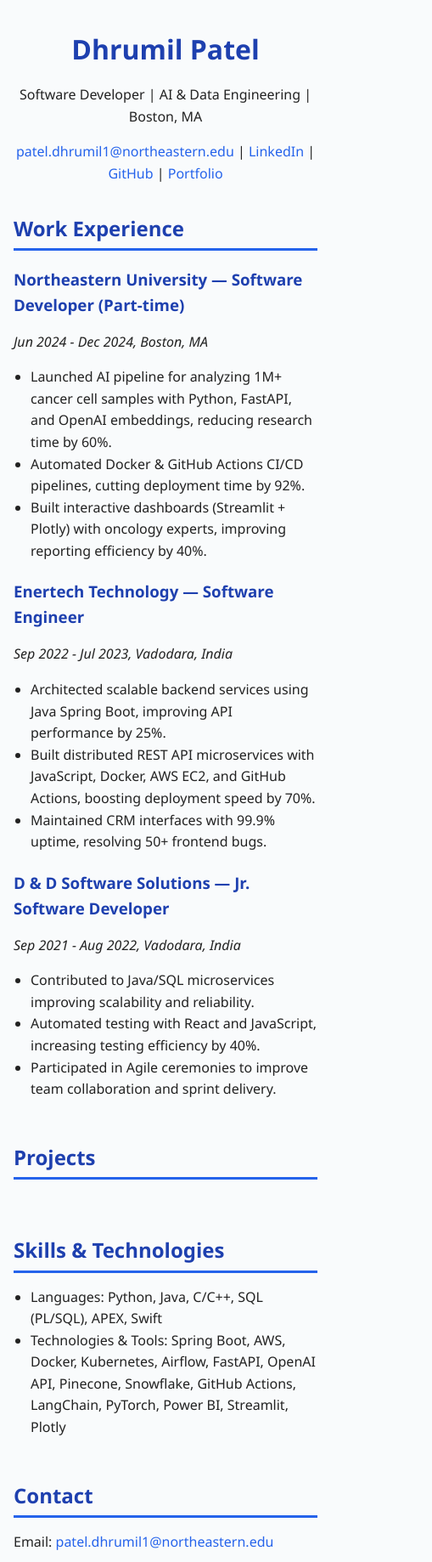
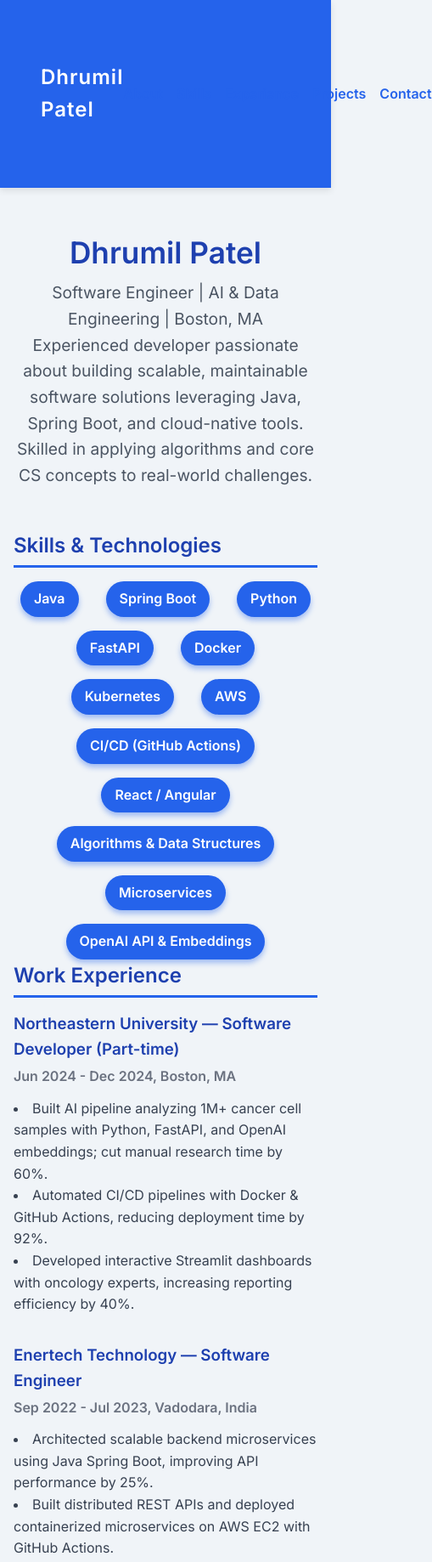
Before and after one commit to dhrumil10/dhrumil10.github.io, a plain HTML site: page index.html in a window 390 px wide. Shown: the top 1838 px of the page at 85% size, 509 px wide, since content can reach past the window. Drawn offline with Linux system fonts and the light colour scheme; no server answers.

Commit message:
Update index.html
update file

```diff
--- a/index.html
+++ b/index.html
@@ -1,190 +1,326 @@
 <!DOCTYPE html>
-<html lang="en">
+<html lang="en" >
 <head>
   <meta charset="UTF-8" />
   <meta name="viewport" content="width=device-width, initial-scale=1" />
-  <title>Dhrumil Patel - Portfolio</title>
+  <title>Dhrumil Patel | Software Engineer Portfolio</title>
   <style>
-    /* Basic Reset & Fonts */
+    /* Google Fonts */
+    @import url('https://fonts.googleapis.com/css2?family=Inter:wght@400;600&display=swap');
+
+    /* Reset & Base */
+    * {
+      box-sizing: border-box;
+      margin: 0; padding: 0;
+    }
     body {
-      margin: 0; padding: 0;
-      font-family: 'Segoe UI', Tahoma, Geneva, Verdana, sans-serif;
-      background-color: #f9fbfc;
-      color: #222;
+      font-family: 'Inter', sans-serif;
+      background: #f0f4f8;
+      color: #1a202c;
       line-height: 1.6;
+      scroll-behavior: smooth;
     }
     a {
       color: #2563eb;
       text-decoration: none;
+      transition: color 0.3s ease;
     }
     a:hover {
-      text-decoration: underline;
+      color: #1e40af;
     }
+
+    /* Header */
+    header {
+      background: #2563eb;
+      color: white;
+      padding: 1.5rem 2rem;
+      position: sticky;
+      top: 0;
+      z-index: 1000;
+      box-shadow: 0 3px 8px rgb(0 0 0 / 0.1);
+    }
+    header nav {
+      display: flex;
+      justify-content: space-between;
+      align-items: center;
+      max-width: 900px;
+      margin: 0 auto;
+    }
+    header nav .logo {
+      font-weight: 700;
+      font-size: 1.5rem;
+      letter-spacing: 1px;
+    }
+    header nav ul {
+      list-style: none;
+      display: flex;
+      gap: 1.5rem;
+    }
+    header nav ul li {
+      font-weight: 600;
+    }
+
+    /* Container */
     .container {
       max-width: 900px;
-      margin: 2rem auto;
+      margin: 3rem auto;
       padding: 0 1rem;
     }
-    h1, h2, h3 {
+
+    /* About Section */
+    #about {
+      text-align: center;
+      margin-bottom: 3rem;
+    }
+    #about h1 {
+      font-size: 3rem;
+      margin-bottom: 0.25rem;
       color: #1e40af;
-      margin-bottom: 0.5rem;
     }
-    h1 {
-      font-size: 2.5rem;
-      margin-bottom: 0;
+    #about p {
+      font-size: 1.2rem;
+      color: #4b5563;
     }
-    header {
-      text-align: center;
+
+    /* Section Titles */
+    h2 {
+      color: #1e40af;
+      margin-bottom: 1rem;
+      border-bottom: 3px solid #2563eb;
+      padding-bottom: 0.25rem;
+    }
+
+    /* Skills Section */
+    #skills ul {
+      list-style: none;
+      display: flex;
+      flex-wrap: wrap;
+      gap: 1rem 2rem;
+      justify-content: center;
+    }
+    #skills ul li {
+      background: #2563eb;
+      color: white;
+      padding: 0.5rem 1rem;
+      border-radius: 30px;
+      font-weight: 600;
+      box-shadow: 0 4px 6px rgb(37 99 235 / 0.4);
+      transition: background 0.3s ease;
+      cursor: default;
+    }
+    #skills ul li:hover {
+      background: #1e40af;
+    }
+
+    /* Experience Section */
+    .experience-item {
       margin-bottom: 2rem;
     }
-    section {
+    .experience-item h3 {
+      color: #1e40af;
+      margin-bottom: 0.25rem;
+    }
+    .experience-item em {
+      color: #6b7280;
+      font-style: normal;
+      font-weight: 600;
+      margin-bottom: 0.75rem;
+      display: block;
+    }
+    .experience-item ul {
+      list-style: disc inside;
+      color: #374151;
+    }
+
+    /* Projects Grid */
+    #projects {
       margin-bottom: 3rem;
     }
-    .section-title {
-      border-bottom: 3px solid #2563eb;
-      padding-bottom: 0.25rem;
-      margin-bottom: 1rem;
-    }
-    ul {
-      padding-left: 1.25rem;
-    }
-    .experience-item, .project-item {
-      margin-bottom: 1.25rem;
-    }
-    .project-item a {
-      font-weight: 600;
-    }
-    footer {
-      text-align: center;
-      font-size: 0.9rem;
-      color: #555;
-      margin-bottom: 2rem;
-    }
-    /* Responsive grid for projects */
     .projects-grid {
       display: grid;
       grid-template-columns: repeat(auto-fit,minmax(280px,1fr));
-      gap: 1rem;
+      gap: 1.5rem;
     }
     .project-card {
-      background: #fff;
-      padding: 1rem;
-      border-radius: 6px;
-      box-shadow: 0 2px 6px rgb(0 0 0 / 0.1);
-      transition: box-shadow 0.3s ease;
+      background: white;
+      padding: 1rem 1.25rem;
+      border-radius: 8px;
+      box-shadow: 0 2px 8px rgb(0 0 0 / 0.1);
+      transition: transform 0.3s ease, box-shadow 0.3s ease;
     }
     .project-card:hover {
-      box-shadow: 0 4px 12px rgb(0 0 0 / 0.15);
+      transform: translateY(-5px);
+      box-shadow: 0 10px 20px rgb(0 0 0 / 0.15);
     }
-    .contact-links a {
-      margin: 0 1rem;
+    .project-card a {
+      font-weight: 700;
+      font-size: 1.1rem;
+      color: #2563eb;
+      display: inline-block;
+      margin-bottom: 0.5rem;
     }
-    @media (max-width: 500px) {
-      h1 {
-        font-size: 2rem;
+    .project-card p {
+      color: #374151;
+      font-size: 0.95rem;
+      min-height: 48px;
+    }
+
+    /* Contact Section */
+    #contact p {
+      text-align: center;
+      font-size: 1.1rem;
+      margin-bottom: 0.25rem;
+      color: #374151;
+    }
+    #contact a {
+      color: #2563eb;
+      font-weight: 600;
+    }
+
+    /* Footer */
+    footer {
+      text-align: center;
+      margin: 3rem 0 2rem;
+      color: #9ca3af;
+      font-size: 0.9rem;
+    }
+
+    /* Responsive */
+    @media (max-width: 600px) {
+      #about h1 {
+        font-size: 2.2rem;
+      }
+      header nav ul {
+        gap: 1rem;
+      }
+      .projects-grid {
+        grid-template-columns: 1fr;
+      }
+      #skills ul {
+        justify-content: center;
       }
     }
   </style>
 </head>
 <body>
-  <div class="container">
-    <header>
+  <header>
+    <nav class="container">
+      <div class="logo">Dhrumil Patel</div>
+      <ul>
+        <li><a href="#about">About</a></li>
+        <li><a href="#skills">Skills</a></li>
+        <li><a href="#experience">Experience</a></li>
+        <li><a href="#projects">Projects</a></li>
+        <li><a href="#contact">Contact</a></li>
+      </ul>
+    </nav>
+  </header>
+
+  <main class="container">
+    <section id="about">
       <h1>Dhrumil Patel</h1>
-      <p>Software Developer | AI & Data Engineering | Boston, MA</p>
+      <p>Software Engineer | AI & Data Engineering | Boston, MA</p>
       <p>
-        <a href="mailto:patel.dhrumil1@northeastern.edu">patel.dhrumil1@northeastern.edu</a> |
-        <a href="https://linkedin.com/in/dhrumil-patel-1b804a179" target="_blank">LinkedIn</a> |
-        <a href="https://github.com/dhrumil10" target="_blank">GitHub</a> |
-        <a href="https://www.datascienceportfol.io/DhrumilPatel" target="_blank">Portfolio</a>
+        Experienced developer passionate about building scalable, maintainable software solutions leveraging Java, Spring Boot, and cloud-native tools. Skilled in applying algorithms and core CS concepts to real-world challenges.
       </p>
-    </header>
+    </section>
 
-    <section id="work-experience">
-      <h2 class="section-title">Work Experience</h2>
-      <div class="experience-item">
+    <section id="skills">
+      <h2>Skills & Technologies</h2>
+      <ul>
+        <li>Java</li>
+        <li>Spring Boot</li>
+        <li>Python</li>
+        <li>FastAPI</li>
+        <li>Docker</li>
+        <li>Kubernetes</li>
+        <li>AWS</li>
+        <li>CI/CD (GitHub Actions)</li>
+        <li>React / Angular</li>
+        <li>Algorithms & Data Structures</li>
+        <li>Microservices</li>
+        <li>OpenAI API & Embeddings</li>
+      </ul>
+    </section>
+
+    <section id="experience">
+      <h2>Work Experience</h2>
+
+      <article class="experience-item">
         <h3>Northeastern University — Software Developer (Part-time)</h3>
-        <p><em>Jun 2024 - Dec 2024, Boston, MA</em></p>
+        <em>Jun 2024 - Dec 2024, Boston, MA</em>
         <ul>
-          <li>Launched AI pipeline for analyzing 1M+ cancer cell samples with Python, FastAPI, and OpenAI embeddings, reducing research time by 60%.</li>
-          <li>Automated Docker & GitHub Actions CI/CD pipelines, cutting deployment time by 92%.</li>
-          <li>Built interactive dashboards (Streamlit + Plotly) with oncology experts, improving reporting efficiency by 40%.</li>
+          <li>Built AI pipeline analyzing 1M+ cancer cell samples with Python, FastAPI, and OpenAI embeddings; cut manual research time by 60%.</li>
+          <li>Automated CI/CD pipelines with Docker & GitHub Actions, reducing deployment time by 92%.</li>
+          <li>Developed interactive Streamlit dashboards with oncology experts, increasing reporting efficiency by 40%.</li>
         </ul>
-      </div>
-      <div class="experience-item">
+      </article>
+
+      <article class="experience-item">
         <h3>Enertech Technology — Software Engineer</h3>
-        <p><em>Sep 2022 - Jul 2023, Vadodara, India</em></p>
+        <em>Sep 2022 - Jul 2023, Vadodara, India</em>
         <ul>
-          <li>Architected scalable backend services using Java Spring Boot, improving API performance by 25%.</li>
-          <li>Built distributed REST API microservices with JavaScript, Docker, AWS EC2, and GitHub Actions, boosting deployment speed by 70%.</li>
-          <li>Maintained CRM interfaces with 99.9% uptime, resolving 50+ frontend bugs.</li>
+          <li>Architected scalable backend microservices using Java Spring Boot, improving API performance by 25%.</li>
+          <li>Built distributed REST APIs and deployed containerized microservices on AWS EC2 with GitHub Actions.</li>
+          <li>Maintained CRM frontend with 99.9% uptime, resolving 50+ bugs and improving stability.</li>
         </ul>
-      </div>
-      <div class="experience-item">
+      </article>
+
+      <article class="experience-item">
         <h3>D & D Software Solutions — Jr. Software Developer</h3>
-        <p><em>Sep 2021 - Aug 2022, Vadodara, India</em></p>
+        <em>Sep 2021 - Aug 2022, Vadodara, India</em>
         <ul>
-          <li>Contributed to Java/SQL microservices improving scalability and reliability.</li>
-          <li>Automated testing with React and JavaScript, increasing testing efficiency by 40%.</li>
-          <li>Participated in Agile ceremonies to improve team collaboration and sprint delivery.</li>
+          <li>Developed Java/SQL microservices improving system scalability and reliability.</li>
+          <li>Automated frontend testing with React and JavaScript, boosting efficiency by 40%.</li>
+          <li>Engaged in Agile ceremonies to improve sprint delivery and collaboration.</li>
         </ul>
+      </article>
+    </section>
+
+    <section id="projects">
+      <h2>Projects</h2>
+      <div class="projects-grid" id="projects-container">
+        <!-- Projects loaded via JS -->
       </div>
     </section>
 
-    <section id="projects">
-      <h2 class="section-title">Projects</h2>
-      <div class="projects-grid" id="projects-container">
-        <!-- Projects will be inserted here by JS -->
-      </div>
-    </section>
-
-    <section id="skills">
-      <h2 class="section-title">Skills & Technologies</h2>
-      <ul>
-        <li>Languages: Python, Java, C/C++, SQL (PL/SQL), APEX, Swift</li>
-        <li>Technologies & Tools: Spring Boot, AWS, Docker, Kubernetes, Airflow, FastAPI, OpenAI API, Pinecone, Snowflake, GitHub Actions, LangChain, PyTorch, Power BI, Streamlit, Plotly</li>
-      </ul>
-    </section>
-
     <section id="contact">
-      <h2 class="section-title">Contact</h2>
+      <h2>Contact</h2>
       <p>Email: <a href="mailto:patel.dhrumil1@northeastern.edu">patel.dhrumil1@northeastern.edu</a></p>
       <p>
         LinkedIn: <a href="https://linkedin.com/in/dhrumil-patel-1b804a179" target="_blank">linkedin.com/in/dhrumil-patel-1b804a179</a><br />
         GitHub: <a href="https://github.com/dhrumil10" target="_blank">github.com/dhrumil10</a>
       </p>
     </section>
+  </main>
 
-    <footer>
-      &copy; 2025 Dhrumil Patel — Built with ❤️ and GitHub Pages
-    </footer>
-  </div>
+  <footer>
+    &copy; 2025 Dhrumil Patel &mdash; Built with HTML, CSS & GitHub Pages
+  </footer>
 
   <script>
-    // Project data fetched from GitHub API for your profile (top repos)
-    async function fetchProjects() {
+    async function loadProjects() {
       const response = await fetch('https://api.github.com/users/dhrumil10/repos?sort=updated&per_page=8');
       const repos = await response.json();
       const container = document.getElementById('projects-container');
+      repos.forEach(repo => {
+        const card = document.createElement('div');
+        card.className = 'project-card';
 
-      repos.forEach(repo => {
-        const projectDiv = document.createElement('div');
-        projectDiv.className = 'project-card';
-
-        const name = document.createElement('a');
-        name.href = repo.html_url;
-        name.target = '_blank';
-        name.textContent = repo.name;
+        const link = document.createElement('a');
+        link.href = repo.html_url;
+        link.target = '_blank';
+        link.textContent = repo.name;
 
         const desc = document.createElement('p');
         desc.textContent = repo.description || 'No description provided.';
 
-        projectDiv.appendChild(name);
-        projectDiv.appendChild(desc);
-        container.appendChild(projectDiv);
+        card.appendChild(link);
+        card.appendChild(desc);
+        container.appendChild(card);
       });
     }
-
-    fetchProjects();
+    loadProjects();
   </script>
 </body>
 </html>
```
